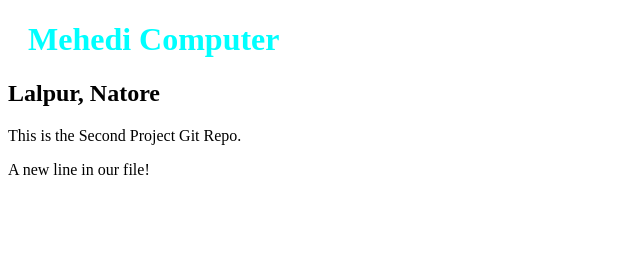
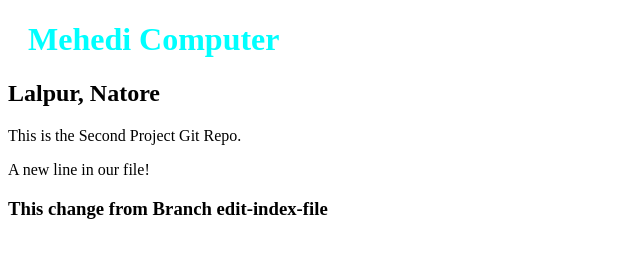
Before and after one commit to myfirstgit-test/git-hello-world-lal, a plain HTML site: page index.html in a window 1280 px wide. Shown: the whole page, without its empty margins (0-640 px from the left). Drawn offline with Linux system fonts and the light colour scheme.

Commit message:
Adding a H3 Title in index file

```diff
--- a/index.html
+++ b/index.html
@@ -13,5 +13,7 @@
 <p>This is the Second Project Git Repo.</p>
 <p>A new line in our file!</p>
 
+<h3>This change from Branch edit-index-file</h3>
+
 </body>
 </html>
```
Also changed, not shown: 1 other file.
